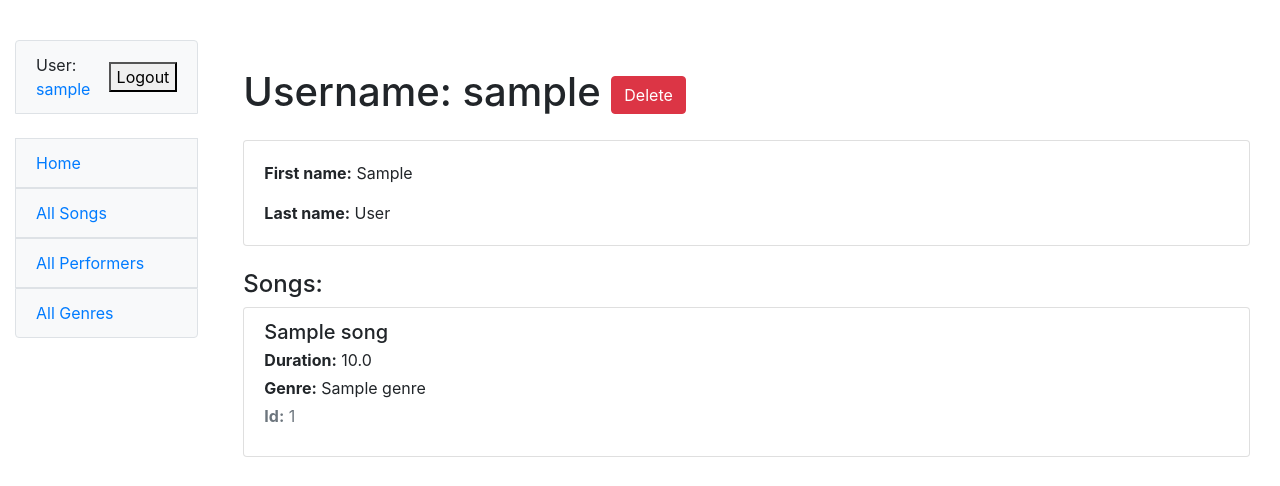
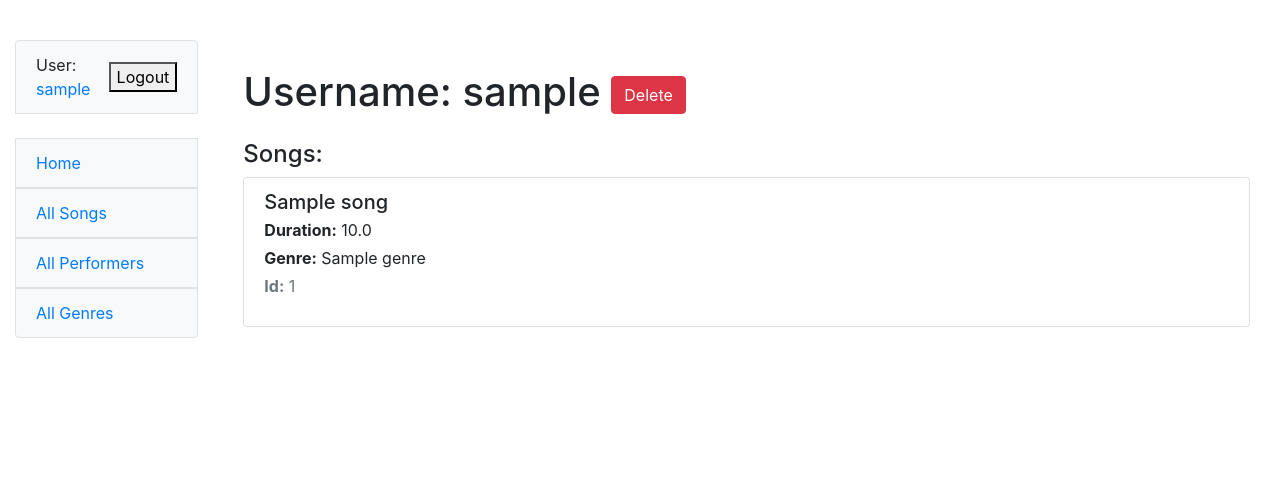
Before and after one commit to VyacheslavFomenko/music-library, a Django app: page /listener/1/ in a window 1280 px wide. Shown: the top 486 px of the page. Run offline with Django 5.2, Linux system fonts and the light colour scheme; a user stored in the database is signed in; tables that the repository leaves empty hold one stand-in row (values such as "Sample post").

Commit message:
refactor: remove unnecessary representation fields

```diff
--- a/templates/listener/listener_detail.html
+++ b/templates/listener/listener_detail.html
@@ -10,12 +10,12 @@
         </a>
     </h1>
 
-    <div class="card mb-4">
-        <div class="card-body">
-            <p class="card-text"><strong>First name:</strong> {{ listener.first_name }}</p>
-            <p class="card-text"><strong>Last name:</strong> {{ listener.last_name }}</p>
-        </div>
-    </div>
+{#    <div class="card mb-4">#}
+{#        <div class="card-body">#}
+{#            <p class="card-text"><strong>First name:</strong> {{ listener.first_name }}</p>#}
+{#            <p class="card-text"><strong>Last name:</strong> {{ listener.last_name }}</p>#}
+{#        </div>#}
+{#    </div>#}
 
     <div>
         <h4>Songs:</h4>
```
